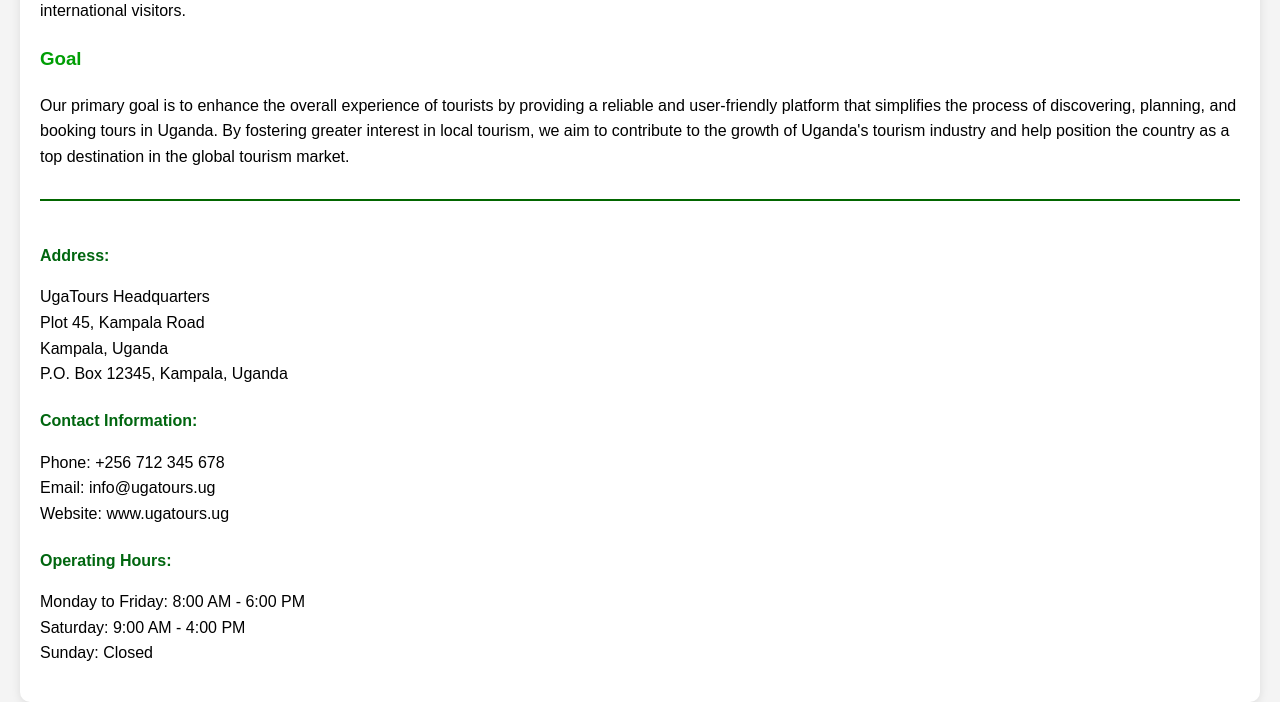
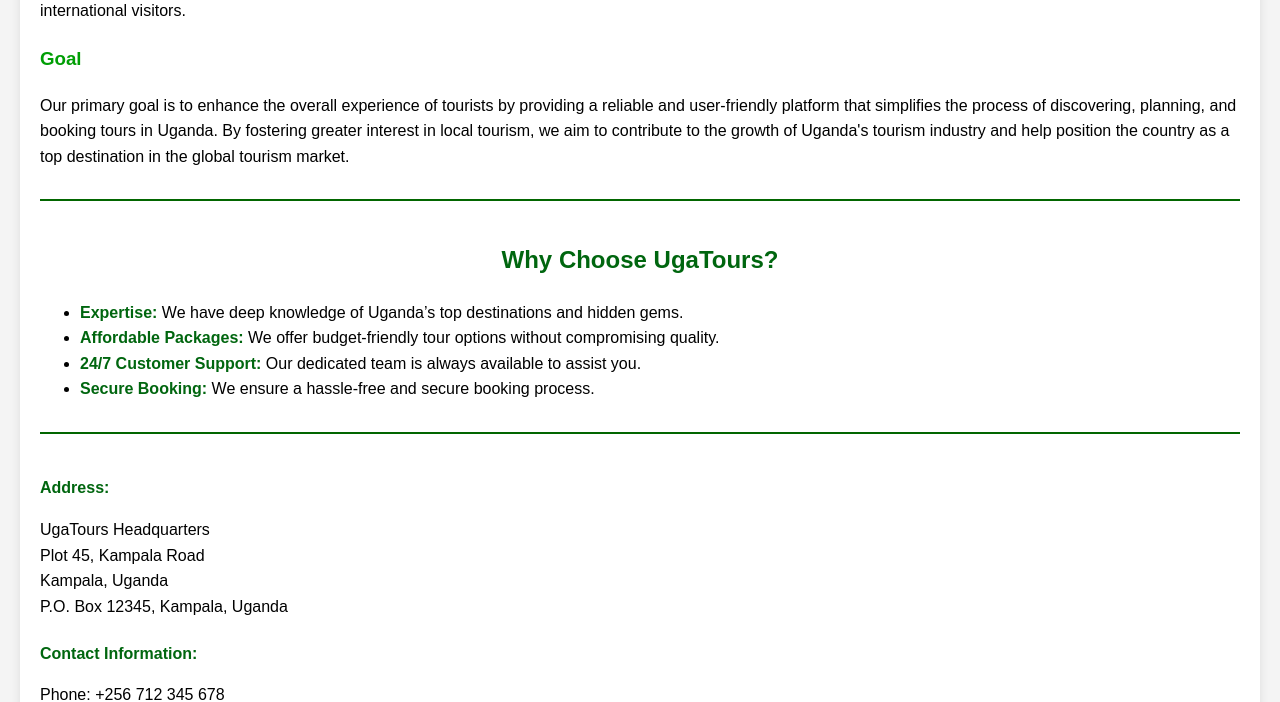
Before and after one commit to AkandindaJunior1/UGA-TOURS, a PHP site: page /aboutus.php in a window 1280 px wide. Shown: the part 664-1366 px from the top of the page. Run offline with PHP 8.4, Linux system fonts and the light colour scheme.

Commit message:
added new feature

```diff
--- a/aboutus.css
+++ b/aboutus.css
@@ -29,6 +29,21 @@
 
 .about p {
     margin-bottom: 15px;
+}
+
+.why-choose-us {
+    margin-top: 30px; /* Space above why-choose-us section */
+    border-top: 2px solid #026600; /* Separator line */
+    padding-top: 20px;
+}
+
+.why-choose-us h2{
+    color: #00660f; /* Consistent header color */
+    text-align: center;
+}
+
+.why-choose-us strong {
+    color: #00660f; /* Consistent strong color */
 }
 
 /* Contact info section styles */
--- a/aboutus.php
+++ b/aboutus.php
@@ -10,7 +10,7 @@
 <body>
 <?php
    include_once "nav.php";
-   ?>
+?>
 
     <main class="container">
         <section class="about">
@@ -33,6 +33,17 @@
             </p>
         </section>
 
+        <section class="why-choose-us">
+            <h2>Why Choose UgaTours?</h2>
+            <ul>
+                <li><strong>Expertise:</strong> We have deep knowledge of Uganda’s top destinations and hidden gems.</li>
+                <li><strong>Affordable Packages:</strong> We offer budget-friendly tour options without compromising quality.</li>
+                <li><strong>24/7 Customer Support:</strong> Our dedicated team is always available to assist you.</li>
+                <li><strong>Secure Booking:</strong> We ensure a hassle-free and secure booking process.</li>
+            </ul>
+        </section>
+
+
         <section class="contact-info">
             <div class="address">
                 <h4>Address:</h4>
@@ -47,23 +58,10 @@
                 <p>Monday to Friday: 8:00 AM - 6:00 PM<br> Saturday: 9:00 AM - 4:00 PM<br> Sunday: Closed</p>
             </div>
         </section>
-
-
     </main>
 
     <footer>
-        <!-- <nav>
-            <ul>
-                <li><a href="home.html">Home</a></li>
-                <li><a href="tour-packages.html">Tour Packages</a></li>
-                <li><a href="signup.html">SignUp</a></li>
-                <li><a href="login.html">Login</a></li>
-                <li><a href="contactus.html">Contact Us</a></li>
-            </ul> -->
-
-            <p>&copy; 2024 UgaTours. All rights reserved.</p>
-
-        <!-- </nav> -->
+        <p>&copy; 2024 UgaTours. All rights reserved.</p>
     </footer>
 </body>
 </html>
```
